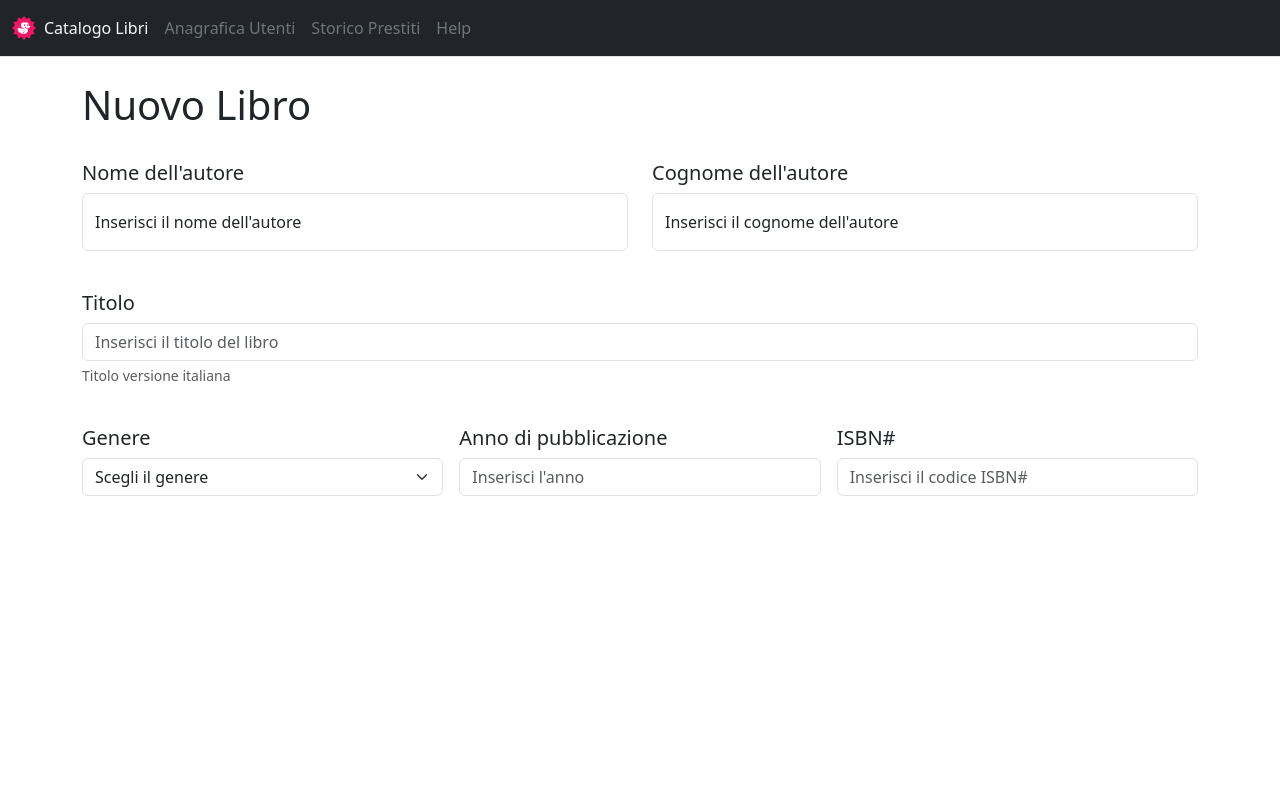
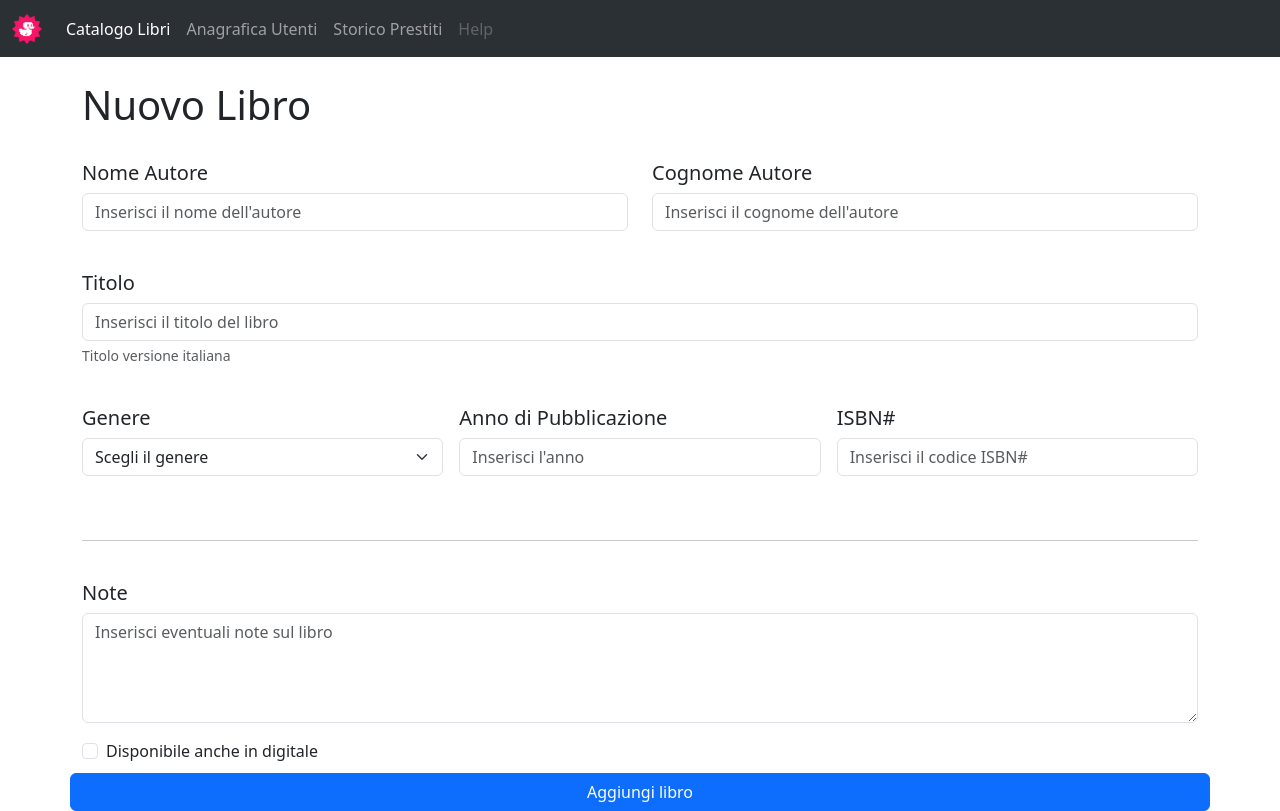
Before and after one commit to andreasalvi99/html-css-bootstrap-dashboard, a plain HTML site: page new.book.html in a window 1280 px wide. Drawn offline with nearby package versions, Linux system fonts and the light colour scheme.

Commit message:
4th row done

```diff
--- a/new.book.html
+++ b/new.book.html
@@ -25,15 +25,19 @@
   <body>
     <!-- Header (navbar)-->
     <header>
-      <nav class="navbar navbar-expand-lg bg-dark border-bottom border-body">
+      <nav
+        class="navbar navbar-expand-lg bg-body-tertiary"
+        data-bs-theme="dark"
+      >
         <div class="container-fluid">
-          <img
-            src="./img/duck.png"
-            alt="Logo"
-            width="24"
-            height="24"
-            class="d-inline-block align-text-top"
-          />
+          <a class="navbar-brand" href="#"
+            ><img
+              src="./img/duck.png"
+              alt="Logo"
+              width="30"
+              height="30"
+              class="d-inline-block align-text-top"
+          /></a>
           <button
             class="navbar-toggler"
             type="button"
@@ -48,28 +52,19 @@
           <div class="collapse navbar-collapse" id="navbarSupportedContent">
             <ul class="navbar-nav me-auto mb-2 mb-lg-0">
               <li class="nav-item">
-                <a
-                  class="nav-link active"
-                  aria-current="page"
-                  href="./index.html"
-                  target="_blank"
-                  ><span class="text-light">Catalogo Libri</span></a
+                <a class="nav-link active" aria-current="page" href="#"
+                  >Catalogo Libri</a
                 >
               </li>
               <li class="nav-item">
-                <a class="nav-link" href="#"
-                  ><span class="text-secondary">Anagrafica Utenti</span></a
-                >
+                <a class="nav-link" href="#">Anagrafica Utenti</a>
               </li>
+              <li class="nav-item dropdown">
+                <a class="nav-link" href="#"> Storico Prestiti </a>
+              </li>
+
               <li class="nav-item">
-                <a class="nav-link" href="#">
-                  <span class="text-secondary">Storico Prestiti</span>
-                </a>
-              </li>
-              <li class="nav-item">
-                <a class="nav-link" aria-disabled="true"
-                  ><span class="text-secondary">Help</span></a
-                >
+                <a class="nav-link disabled" aria-disabled="true">Help</a>
               </li>
             </ul>
           </div>
@@ -85,30 +80,29 @@
       <form action="">
         <!-- 1st row -->
         <div class="row">
+          <!-- 1st column -->
           <div class="col-6">
-            <h2 class="fs-5 text-start mt-4">Nome dell'autore</h2>
-            <div class="form-floating mb-3">
+            <h2 class="fs-5 text-start mt-4">Nome Autore</h2>
+            <div class="mb-3">
               <input
                 type="text"
                 class="form-control"
-                id="floatingInput"
-                placeholder="name@example.com"
+                id="formGroupExampleInput"
+                placeholder="Inserisci il nome dell'autore"
               />
-              <label for="floatingInput">Inserisci il nome dell'autore</label>
             </div>
           </div>
+
+          <!-- 2nd column -->
           <div class="col-6">
-            <h2 class="fs-5 text-start mt-4">Cognome dell'autore</h2>
-            <div class="form-floating mb-3">
+            <h2 class="fs-5 text-start mt-4">Cognome Autore</h2>
+            <div class="mb-3">
               <input
                 type="text"
                 class="form-control"
-                id="floatingInput"
-                placeholder="name@example.com"
+                id="formGroupExampleInput"
+                placeholder="Inserisci il cognome dell'autore"
               />
-              <label for="floatingInput"
-                >Inserisci il cognome dell'autore</label
-              >
             </div>
           </div>
         </div>
@@ -134,7 +128,7 @@
         <!-- 3rd row -->
         <div class="row g-3">
           <!-- 1st column -->
-          <div class="col">
+          <div class="col-lg-4">
             <h2 class="fs-5 text-start mt-4">Genere</h2>
             <div class="col">
               <select class="form-select" aria-label="Default select example">
@@ -146,8 +140,8 @@
           </div>
 
           <!-- 2nd column -->
-          <div class="col">
-            <h2 class="fs-5 text-start mt-4">Anno di pubblicazione</h2>
+          <div class="col-lg-4">
+            <h2 class="fs-5 text-start mt-4">Anno di Pubblicazione</h2>
             <div class="mb-3">
               <input
                 type="text"
@@ -159,7 +153,7 @@
           </div>
 
           <!-- 3rd column -->
-          <div class="col">
+          <div class="col-lg-4">
             <h2 class="fs-5 text-start mt-4">ISBN#</h2>
             <div class="mb-3">
               <input
@@ -171,8 +165,43 @@
             </div>
           </div>
         </div>
-        <div class="row"></div>
+
+        <hr class="mt-5" />
+
+        <!-- 4th row -->
+        <div class="row">
+          <div class="col">
+            <div class="mb-3">
+              <h2 class="fs-5 text-start mt-4">Note</h2>
+              <textarea
+                class="form-control"
+                id="exampleFormControlTextarea1"
+                rows="4"
+                placeholder="Inserisci eventuali note sul libro"
+              ></textarea>
+            </div>
+            <div class="form-check text-start">
+              <input
+                class="form-check-input"
+                type="checkbox"
+                value=""
+                id="checkDefault"
+              />
+              <label class="form-check-label" for="checkDefault">
+                Disponibile anche in digitale
+              </label>
+            </div>
+          </div>
+          <button type="button" class="btn btn-primary mt-2">
+            Aggiungi libro
+          </button>
+        </div>
       </form>
     </div>
+    <script
+      src="https://cdn.jsdelivr.net/npm/bootstrap@5.3.8/dist/js/bootstrap.bundle.min.js"
+      integrity="sha384-FKyoEForCGlyvwx9Hj09JcYn3nv7wiPVlz7YYwJrWVcXK/BmnVDxM+D2scQbITxI"
+      crossorigin="anonymous"
+    ></script>
   </body>
 </html>
```
Also changed, not shown: index.html (+22 -23 lines).
